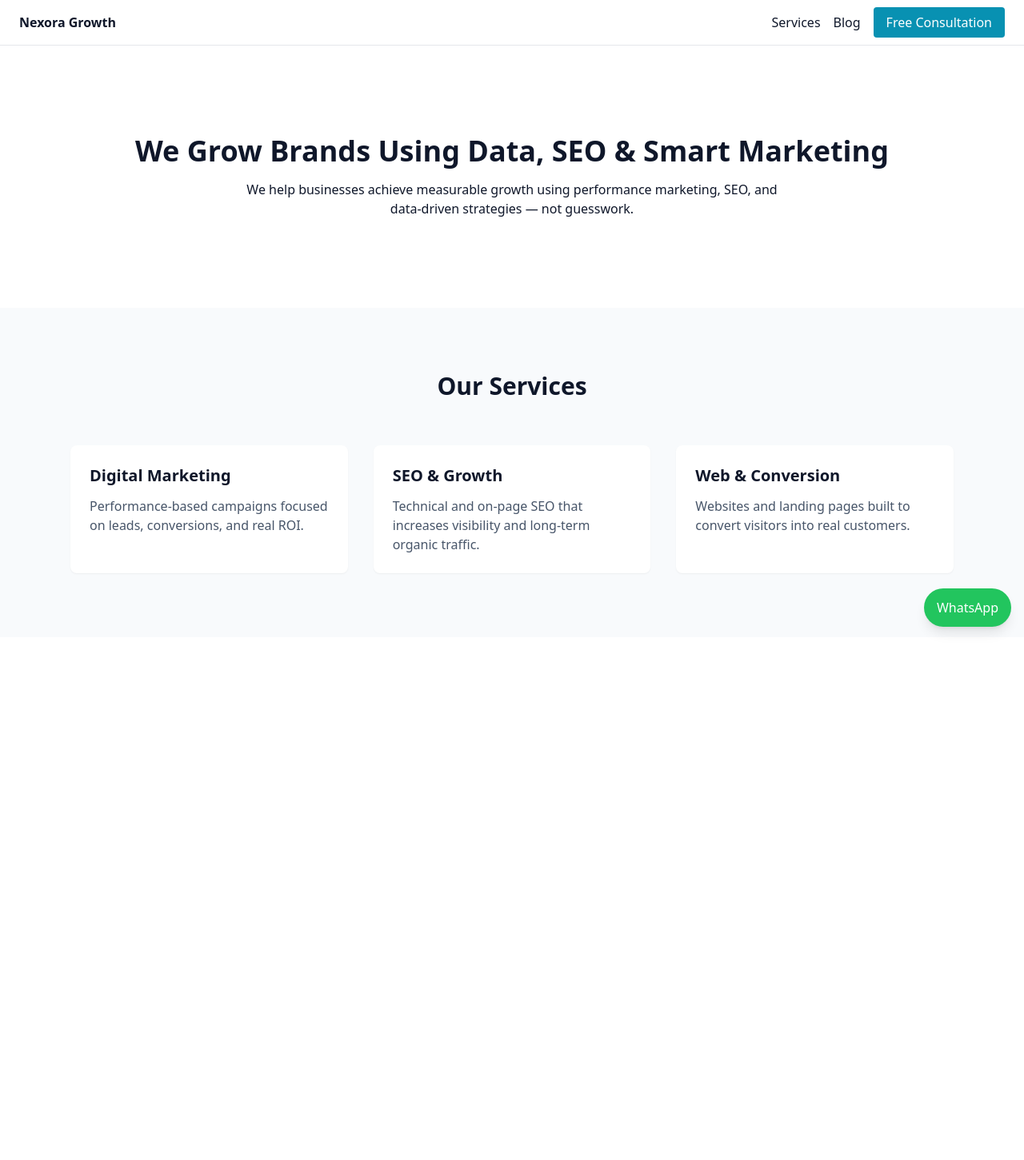
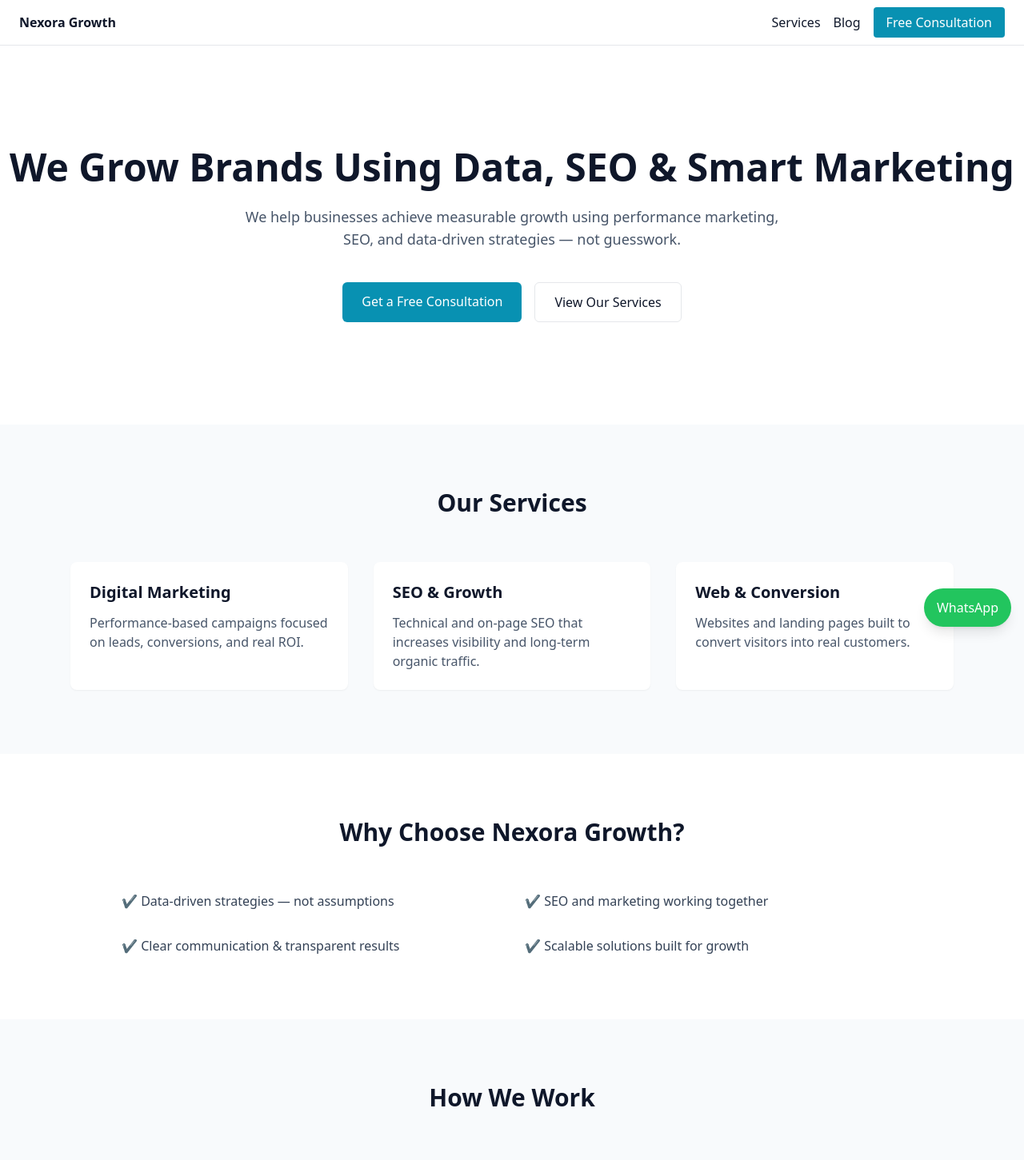
Before and after one commit to OmarHany-sudo/nexora-growth, a Next.js app: page / in a window 1280 px wide. Shown: the top 1451 px of the page at 80% size. Before the commit the page ends 800 px from the top, so only its background shows below. Built offline with nearby package versions, Linux system fonts and the light colour scheme.

Commit message:
Refactor Hero section into Hero component
Replaced the Hero section with a Hero component for better modularity.

```diff
--- a/app/page.tsx
+++ b/app/page.tsx
@@ -1,6 +1,11 @@
 import Navbar from '../components/Navbar';
 import WhatsApp from '../components/WhatsApp';
+
+import Hero from '../components/Hero';
 import Services from '../components/Services';
+import WhyUs from '../components/WhyUs';
+import Process from '../components/Process';
+import CTA from '../components/CTA';
 
 export default function Home() {
   return (
@@ -8,18 +13,11 @@ export default function Home() {
       <Navbar />
 
       <main>
-        {/* Hero */}
-        <section className="py-28 text-center">
-          <h1 className="text-4xl font-bold mb-4">
-            We Grow Brands Using Data, SEO & Smart Marketing
-          </h1>
-          <p className="max-w-2xl mx-auto">
-            We help businesses achieve measurable growth using performance
-            marketing, SEO, and data-driven strategies — not guesswork.
-          </p>
-        </section>
-
+        <Hero />
         <Services />
+        <WhyUs />
+        <Process />
+        <CTA />
       </main>
 
       <WhatsApp />
```
